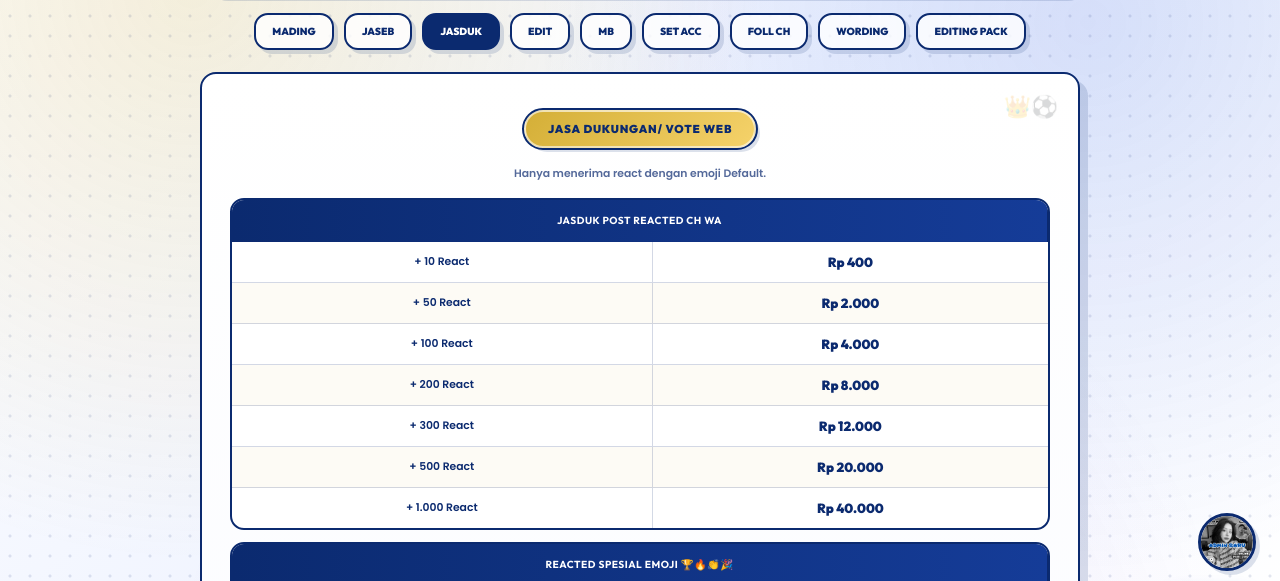
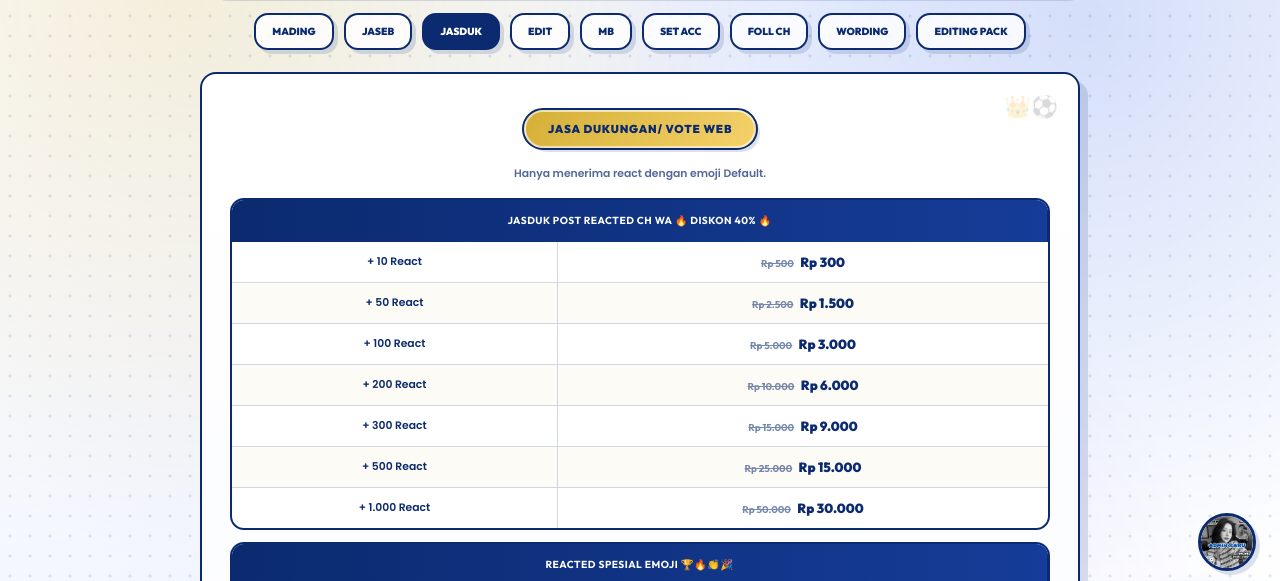
Before and after one commit to reyvalnord/arsip, a plain HTML site: page Web.html in a window 1280 px wide. Both pictures are taken after a click on the tab "JASDUK". Shown: the part 154-735 px from the top of the page. Drawn offline with Linux system fonts and the light colour scheme.

Commit message:
Update Web.html

```diff
--- a/Web.html
+++ b/Web.html
@@ -174,6 +174,14 @@
       z-index: 1;
       max-width: 880px;
     }
+
+    .old-price {
+  font-size: .75em;
+  opacity: .55;
+  font-weight: 700;
+  margin-right: 4px;
+}
+
     .tab {
       padding: 10px 16px;
       border-radius: 14px;
@@ -933,16 +941,16 @@
 
       <table>
   <thead>
-          <tr><th colspan="2">JASDUK POST REACTED CH WA</th></tr>
-        </thead>
-        <tbody>
-          <tr><td>+ 10 React</td><td class="price">Rp 400</td></tr>
-          <tr><td>+ 50 React</td><td class="price">Rp 2.000</td></tr>
-          <tr><td>+ 100 React</td><td class="price">Rp 4.000</td></tr>
-          <tr><td>+ 200 React</td><td class="price">Rp 8.000</td></tr>
-          <tr><td>+ 300 React</td><td class="price">Rp 12.000</td></tr>
-          <tr><td>+ 500 React</td><td class="price">Rp 20.000</td></tr>
-          <tr><td>+ 1.000 React</td><td class="price">Rp 40.000</td></tr>
+    <tr><th colspan="2">JASDUK POST REACTED CH WA 🔥 DISKON 40% 🔥</th></tr>
+  </thead>
+  <tbody>
+    <tr><td>+ 10 React</td><td class="price"><s class="old-price">Rp 500</s> Rp 300</td></tr>
+    <tr><td>+ 50 React</td><td class="price"><s class="old-price">Rp 2.500</s> Rp 1.500</td></tr>
+    <tr><td>+ 100 React</td><td class="price"><s class="old-price">Rp 5.000</s> Rp 3.000</td></tr>
+    <tr><td>+ 200 React</td><td class="price"><s class="old-price">Rp 10.000</s> Rp 6.000</td></tr>
+    <tr><td>+ 300 React</td><td class="price"><s class="old-price">Rp 15.000</s> Rp 9.000</td></tr>
+    <tr><td>+ 500 React</td><td class="price"><s class="old-price">Rp 25.000</s> Rp 15.000</td></tr>
+    <tr><td>+ 1.000 React</td><td class="price"><s class="old-price">Rp 50.000</s> Rp 30.000</td></tr>
   </tbody>
 </table>
  <table>
@@ -1003,39 +1011,41 @@
     </div>
   </div>
 
+
 <div id="memb" class="container category">
   <div class="pricelist-container">
     <div class="section-title1">+ PENGIKUT CHANNEL WA</div>
-      <p class="hint">Channel WhatsApp Member.</p>
+    <p class="hint">Channel WhatsApp Member. 🔥 DISKON 40% 🔥</p>
 
     <table>
       <thead>
         <tr><th colspan="2">REFIL 30D</th></tr>
       </thead>
       <tbody>
-          <tr><td>+ 10 Subs</td><td class="price">Rp 1.000</td></tr>
-          <tr><td>+ 20 Subs</td><td class="price">Rp 2.000</td></tr>
-          <tr><td>+ 50 Subs</td><td class="price">Rp 5.000</td></tr>
-          <tr><td>+ 100 Subs</td><td class="price">Rp 10.000</td></tr>
-          <tr><td>+ 200 Subs</td><td class="price">Rp 20.000</td></tr>
-          <tr><td>+ 300 Subs</td><td class="price">Rp 30.000</td></tr>
-          <tr><td>+ 500 Subs</td><td class="price">Rp 50.000</td></tr>
-          <tr><td>+ 1.000 Subs</td><td class="price">Rp 100.000</td></tr>
-        </tbody>
-      </table>
+        <tr><td>+ 10 Subs</td><td class="price"><s class="old-price">Rp 1.000</s> Rp 600</td></tr>
+        <tr><td>+ 20 Subs</td><td class="price"><s class="old-price">Rp 2.000</s> Rp 1.200</td></tr>
+        <tr><td>+ 50 Subs</td><td class="price"><s class="old-price">Rp 5.000</s> Rp 3.000</td></tr>
+        <tr><td>+ 100 Subs</td><td class="price"><s class="old-price">Rp 10.000</s> Rp 6.000</td></tr>
+        <tr><td>+ 200 Subs</td><td class="price"><s class="old-price">Rp 20.000</s> Rp 12.000</td></tr>
+        <tr><td>+ 300 Subs</td><td class="price"><s class="old-price">Rp 30.000</s> Rp 18.000</td></tr>
+        <tr><td>+ 500 Subs</td><td class="price"><s class="old-price">Rp 50.000</s> Rp 30.000</td></tr>
+        <tr><td>+ 1.000 Subs</td><td class="price"><s class="old-price">Rp 100.000</s> Rp 60.000</td></tr>
+      </tbody>
+    </table>
+
     <table style="margin-top:14px;">
       <thead>
         <tr><th colspan="2">NO REFILL</th></tr>
       </thead>
       <tbody>
-          <tr><td>+ 10 Subs</td><td class="price">Rp 500</td></tr>
-          <tr><td>+ 20 Subs</td><td class="price">Rp 1.000</td></tr>
-          <tr><td>+ 50 Subs</td><td class="price">Rp 2.500</td></tr>
-          <tr><td>+ 100 Subs</td><td class="price">Rp 5.000</td></tr>
-          <tr><td>+ 200 Subs</td><td class="price">Rp 10.000</td></tr>
-          <tr><td>+ 300 Subs</td><td class="price">Rp 15.000</td></tr>
-          <tr><td>+ 500 Subs</td><td class="price">Rp 25.000</td></tr>
-          <tr><td>+ 1.000 Subs</td><td class="price">Rp 50.000</td></tr>
+        <tr><td>+ 10 Subs</td><td class="price"><s class="old-price">Rp 500</s> Rp 300</td></tr>
+        <tr><td>+ 20 Subs</td><td class="price"><s class="old-price">Rp 1.000</s> Rp 600</td></tr>
+        <tr><td>+ 50 Subs</td><td class="price"><s class="old-price">Rp 2.500</s> Rp 1.500</td></tr>
+        <tr><td>+ 100 Subs</td><td class="price"><s class="old-price">Rp 5.000</s> Rp 3.000</td></tr>
+        <tr><td>+ 200 Subs</td><td class="price"><s class="old-price">Rp 10.000</s> Rp 6.000</td></tr>
+        <tr><td>+ 300 Subs</td><td class="price"><s class="old-price">Rp 15.000</s> Rp 9.000</td></tr>
+        <tr><td>+ 500 Subs</td><td class="price"><s class="old-price">Rp 25.000</s> Rp 15.000</td></tr>
+        <tr><td>+ 1.000 Subs</td><td class="price"><s class="old-price">Rp 50.000</s> Rp 30.000</td></tr>
       </tbody>
     </table>
 
```
Lines whose indentation alone changed are shown as unchanged.
